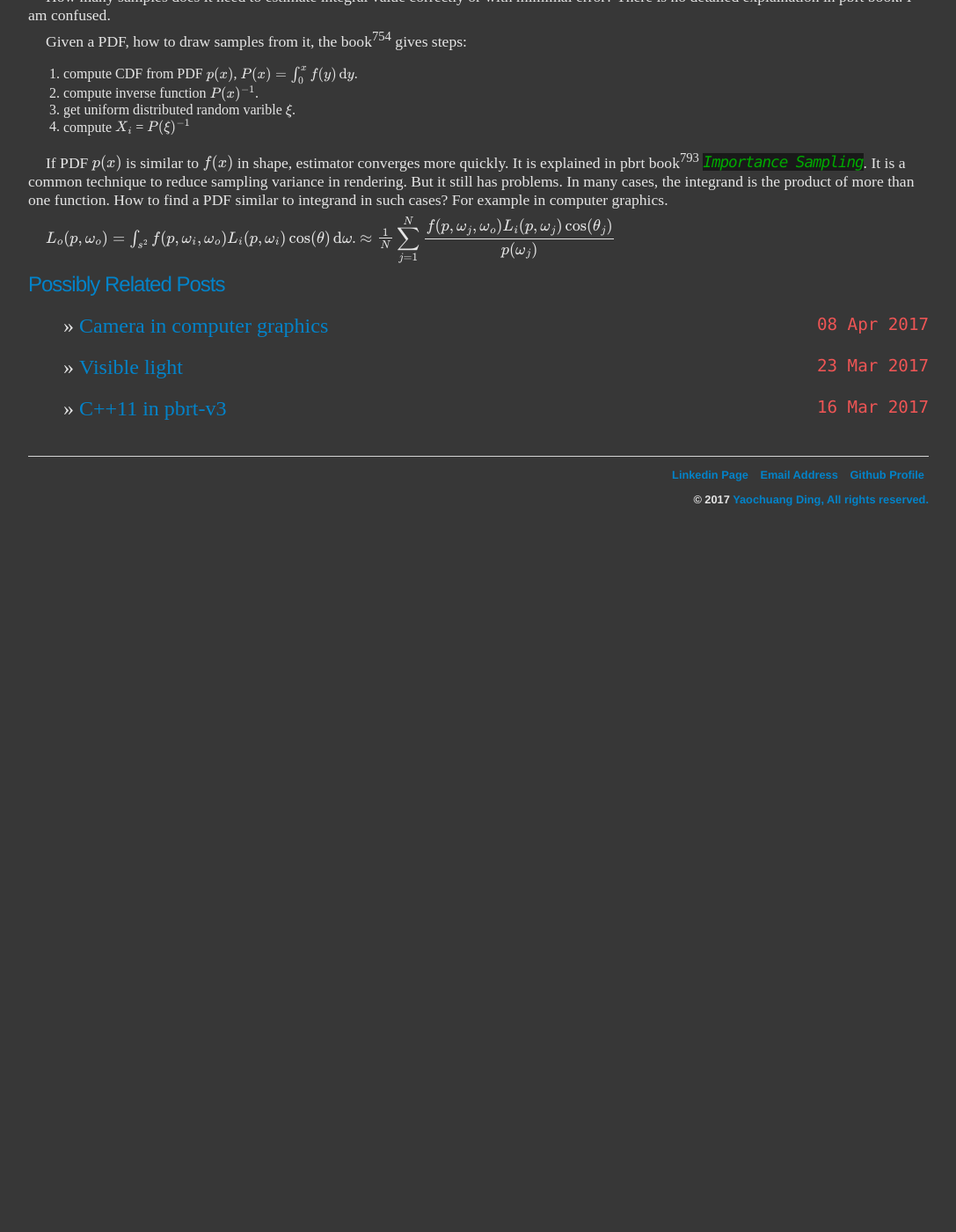
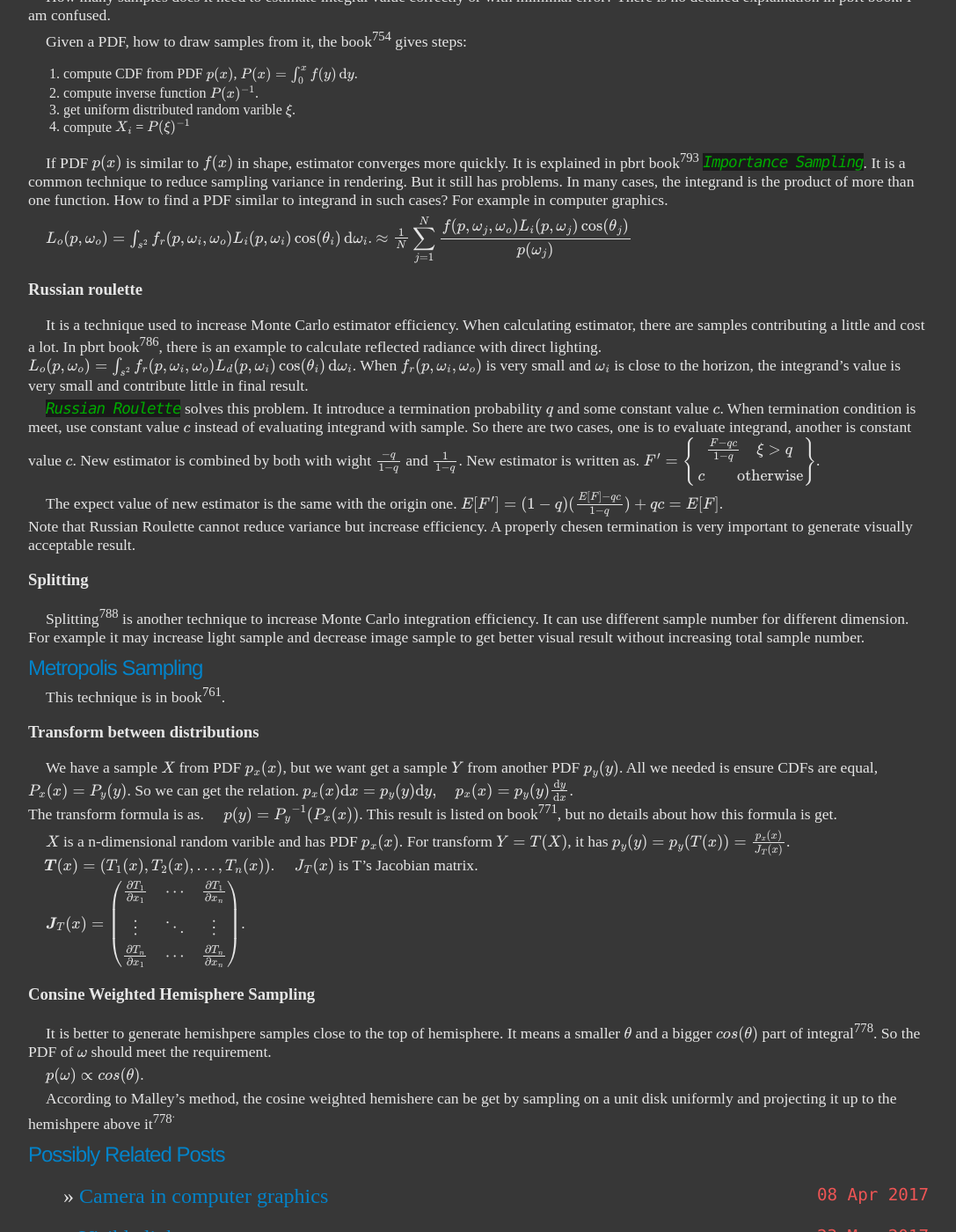
Before and after one commit to ychding11/ychding11.github.io, a Jekyll site: the page built from _posts/2017-04-10-sampling-pbrt-v3.md, in a window 1280 px wide and 1400 px high, scrolled down 579 px. Shown: the whole window at 88% size, without its empty margins (96-1183 px from the left). Built offline with Jekyll 4.4.1, drawn with Linux system fonts in a browser that asks for light colours; formulas are drawn with MathJax 3; before the commit the page ends 1214 px from its top, so only the background shows below that.

Commit message:
add sampling.

```diff
--- a/_posts/2017-04-10-sampling-pbrt-v3.md
+++ b/_posts/2017-04-10-sampling-pbrt-v3.md
@@ -38,5 +38,67 @@ If PDF $$p(x)$$ is similar to $$f(x)$$ in shape, estimator converges more quickl
 cases, the integrand is the product of more than one function. How to find a PDF similar to integrand in such cases? For
 example in computer graphics.
 
-$$L_o(p,\omega_o)=\int_{\mathcal{s}^2} f(p,\omega_i,\omega_o) L_i(p,\omega_i) \cos(\theta) \, \mathrm{d}\omega $$.
+$$L_o(p,\omega_o)=\int_{\mathcal{s}^2} f_r(p,\omega_i,\omega_o) L_i(p,\omega_i) \cos(\theta_i) \, \mathrm{d}\omega_i $$.
 $$\approx \frac{1}{N} \displaystyle\sum_{j=1}^{N} \frac{f(p,\omega_j,\omega_o) L_i(p,\omega_j) \cos(\theta_j) }{p(\omega_j)} $$
+
+### Russian roulette
+It is a technique used to increase Monte Carlo estimator efficiency. When calculating estimator, there are samples
+contributing a little and cost a lot. In pbrt book<sup>786</sup>, there is an example to calculate reflected radiance
+with direct lighting.
+$$L_o(p,\omega_o)=\int_{\mathcal{s}^2} f_r(p,\omega_i,\omega_o) L_d(p,\omega_i) \cos(\theta_i) \, \mathrm{d}\omega_i $$.
+When $$f_r(p,\omega_i,\omega_o)$$ is very small and $$\omega_i$$ is close to the horizon, the integrand's value is very
+small and contribute little in final result.
+
+*Russian Roulette* solves this problem. It introduce a termination probability $$q$$ and some constant value $$c$$.
+When termination condition is meet, use constant value $$c$$ instead of evaluating integrand with sample. So there
+are two cases, one is to evaluate integrand, another is constant value $$c$$. New estimator is combined by both with
+wight $$\frac{-q}{1-q} $$ and $$\frac{1}{1-q}$$. New estimator is written as.
+$$
+F'=\begin{Bmatrix}
+\frac{F-qc}{1-q} \quad \xi>q \\
+\, c             \quad \quad \text{otherwise} \\
+\end{Bmatrix}
+$$.
+
+The expect value of new estimator is the same with the origin one. $$ E[F']=(1-q)(\frac{E[F]-qc}{1-q})+qc=E[F]$$.
+Note that Russian Roulette cannot reduce variance but increase efficiency. A properly chesen termination is very
+important to generate visually acceptable result.
+
+### Splitting
+Splitting<sup>788</sup> is another technique to increase Monte Carlo integration efficiency. It can use different sample number
+for different dimension. For example it may increase light sample and decrease image sample to get better visual
+result without increasing total sample number.
+
+## Metropolis Sampling
+
+This technique is in book<sup>761</sup>.
+
+### Transform between distributions
+We have a sample $$X$$ from PDF $$p_x(x)$$, but we want get a sample $$Y$$ from another PDF $$p_y(y)$$.
+All we needed is ensure CDFs are equal, $$P_x(x)=P_y(y)$$. So we can get the relation.
+$$p_x(x)\mathrm{d}x = p_y(y)\mathrm{d}y, \quad  p_x(x)=p_y(y)\frac{\mathrm{d}y}{\mathrm{d}x}$$.
+The transform formula is as.  $$\quad p(y)={P_y}^{-1} (P_x(x))$$.
+This result is listed on book<sup>771</sup>, but no details about how this formula is get.
+
+$$X$$ is a n-dimensional random varible and has PDF $$p_x(x)$$. For transform $$Y=T(X)$$, it has
+$$p_y(y)=p_y(T(x))=\frac{p_x(x)}{J_T(x)}$$.  $$\quad \boldsymbol T(x)=(T_1(x),T_2(x),\dotsc,T_n(x))$$. $$\quad J_T(x)$$ is
+T's Jacobian matrix.
+
+$$\boldsymbol J_T(x)=
+\begin{pmatrix}
+\frac{\partial T_1}{\partial x_1} & \cdots & \frac{\partial T_1}{\partial x_n} \\
+\vdots    & \ddots & \vdots    \\
+\frac{\partial T_n}{\partial x_1} & \cdots & \frac{\partial T_n}{\partial x_n} \\
+\end{pmatrix}
+$$.
+
+
+
+### Consine Weighted Hemisphere Sampling
+It is better to generate hemishpere samples close to the top of hemisphere. It means a smaller $$\theta$$ and a bigger
+$$cos(\theta)$$ part of integral<sup>778</sup>. So the PDF of $$\omega$$ should meet the requirement.
+
+$$p(\omega) \propto cos(\theta)$$.
+
+According to Malley's method, the cosine weighted hemishere can be get by sampling on a unit disk uniformly and projecting
+it up to the hemishpere above it<sup>778<sup>.
```
